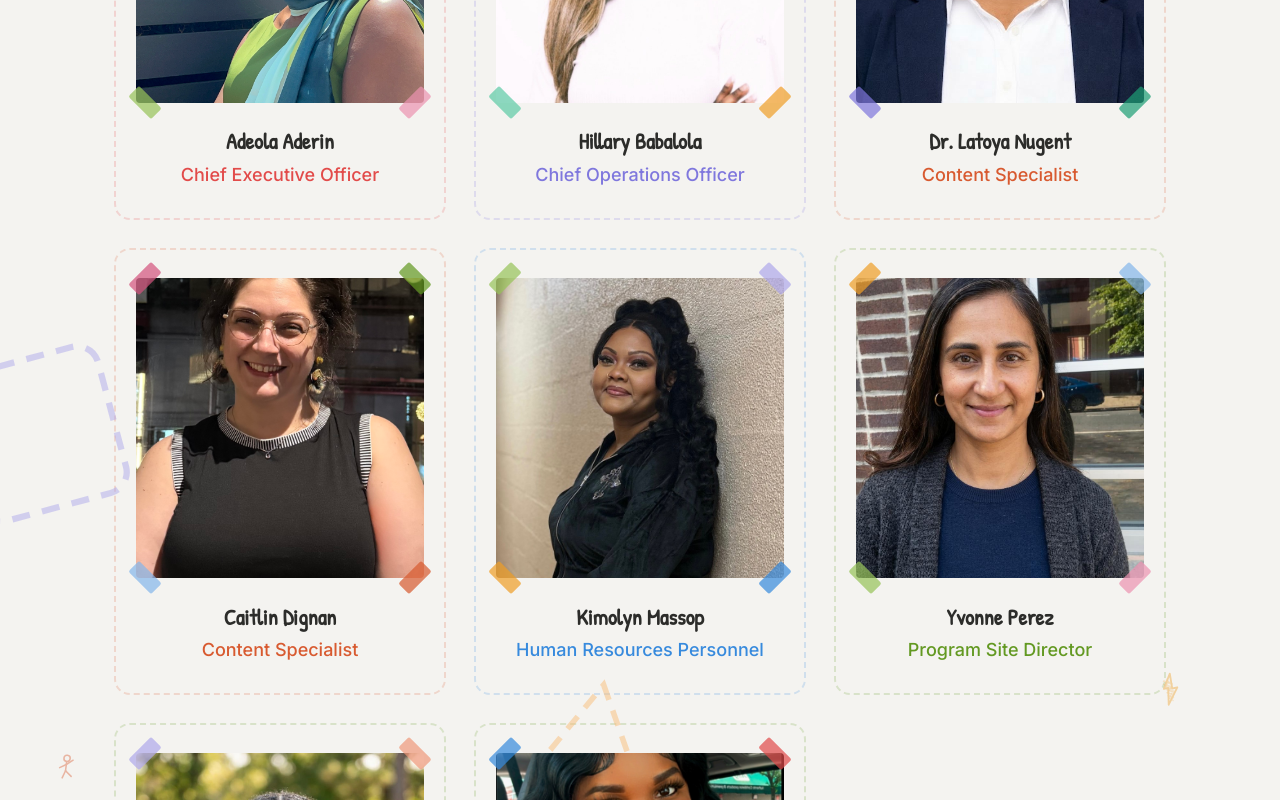
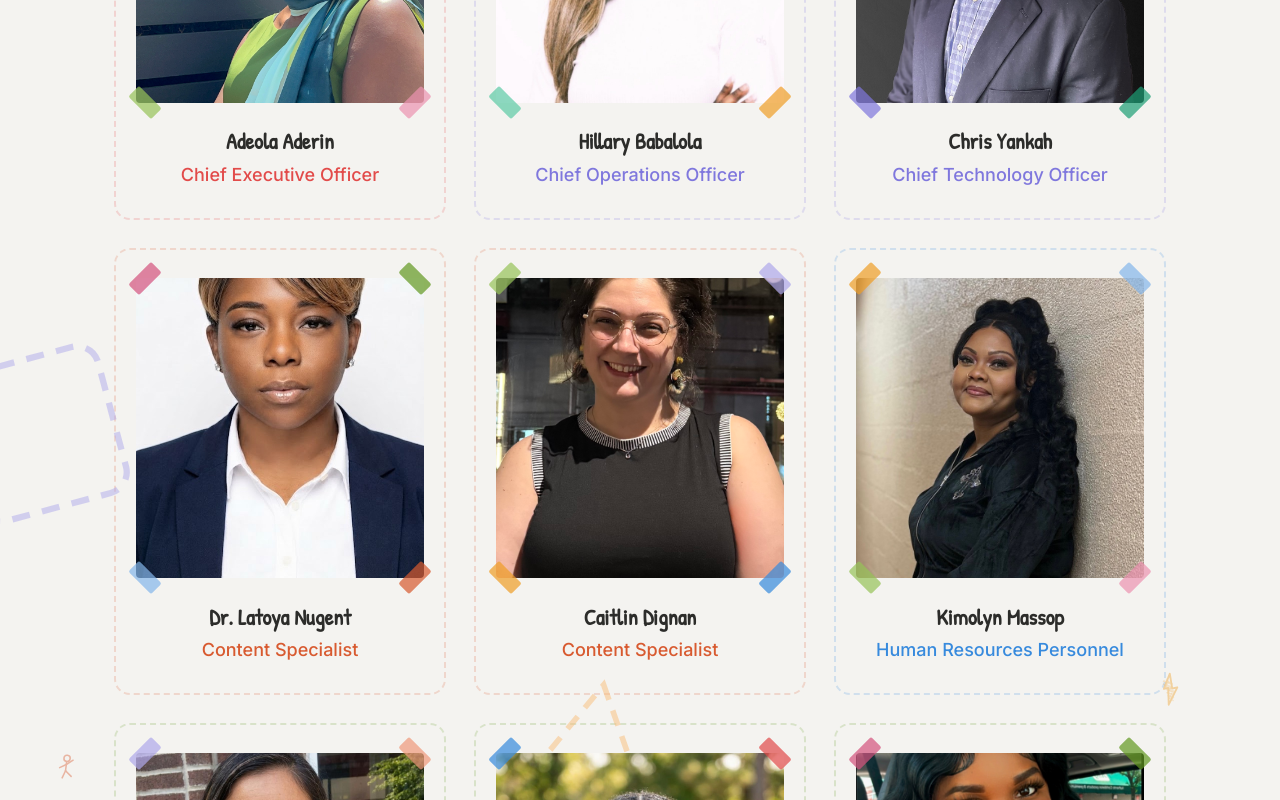
Before and after one commit to condra15/samfely-site, a React (Vite) app: page /about in a window 1280 px wide. Shown: the part 3600-4400 px from the top of the page. Built offline with nearby package versions, Linux system fonts and the light colour scheme; a web font is replaced by a local one.

Commit message:
Add Chris

```diff
--- a/src/pages/About.jsx
+++ b/src/pages/About.jsx
@@ -9,6 +9,7 @@ import hillaryImg from '../assets/Hillary.jpeg';
 import tremayneImg from '../assets/tremayne.jpeg';
 import tiles2 from '../assets/blurred-activity-tiles-2.jpg';
 import connect4 from '../assets/blurred-activity-connect4.jpg';
+import chrisImg from '../assets/Chris.jpeg';
 import latoyaNugentImg from '../assets/latoyaNugent.png';
 import caitlinDignanImg from '../assets/Caitlin.jpeg';
 import homework from '../assets/blurred-homework.jpg';
@@ -33,6 +34,7 @@ import './About.css';
 const teamMembers = [
   { name: 'Adeola Aderin', role: 'Chief Executive Officer', image: adeolaImg, color: '#E24B4A' },
   { name: 'Hillary Babalola', role: 'Chief Operations Officer', image: hillaryImg, color: '#7F77DD' },
+  { name: 'Chris Yankah', role: 'Chief Technology Officer', image: chrisImg, color: '#7F77DD' },
   { name: 'Dr. Latoya Nugent', role: 'Content Specialist', image: latoyaNugentImg, color: '#D85A30' },
   { name: 'Caitlin Dignan', role: 'Content Specialist', image: caitlinDignanImg, color: '#D85A30' },
   { name: 'Kimolyn Massop', role: 'Human Resources Personnel', image: kimolynImg, color: '#378ADD' },
```
Also changed, not shown: src/assets/Chris.jpeg (added).
